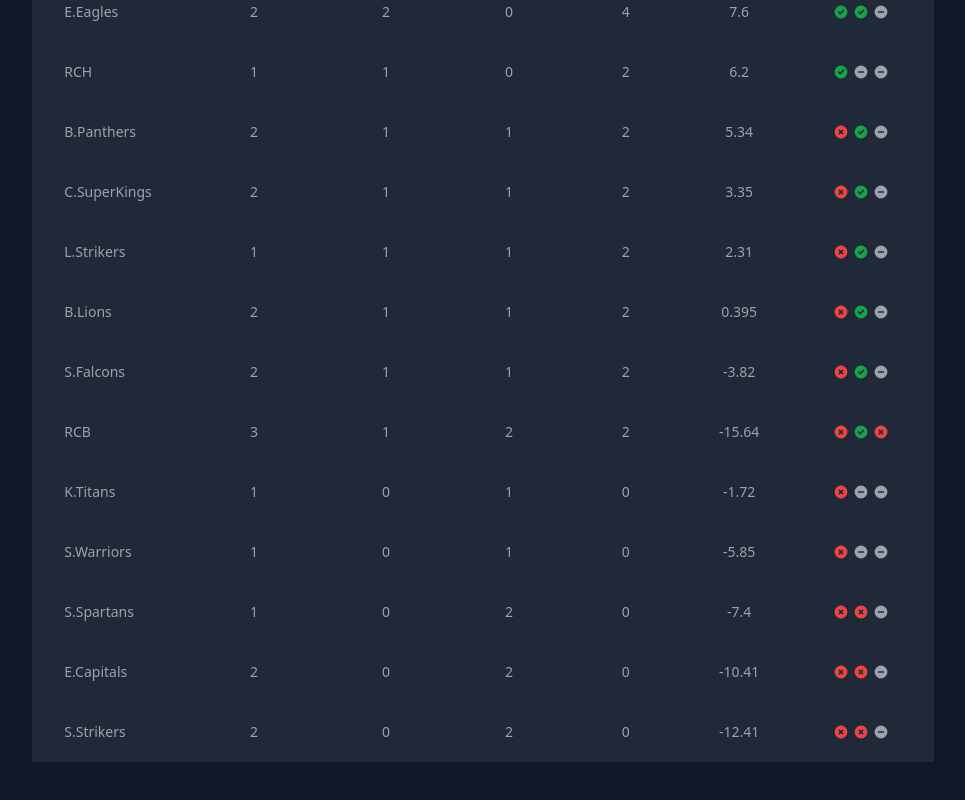
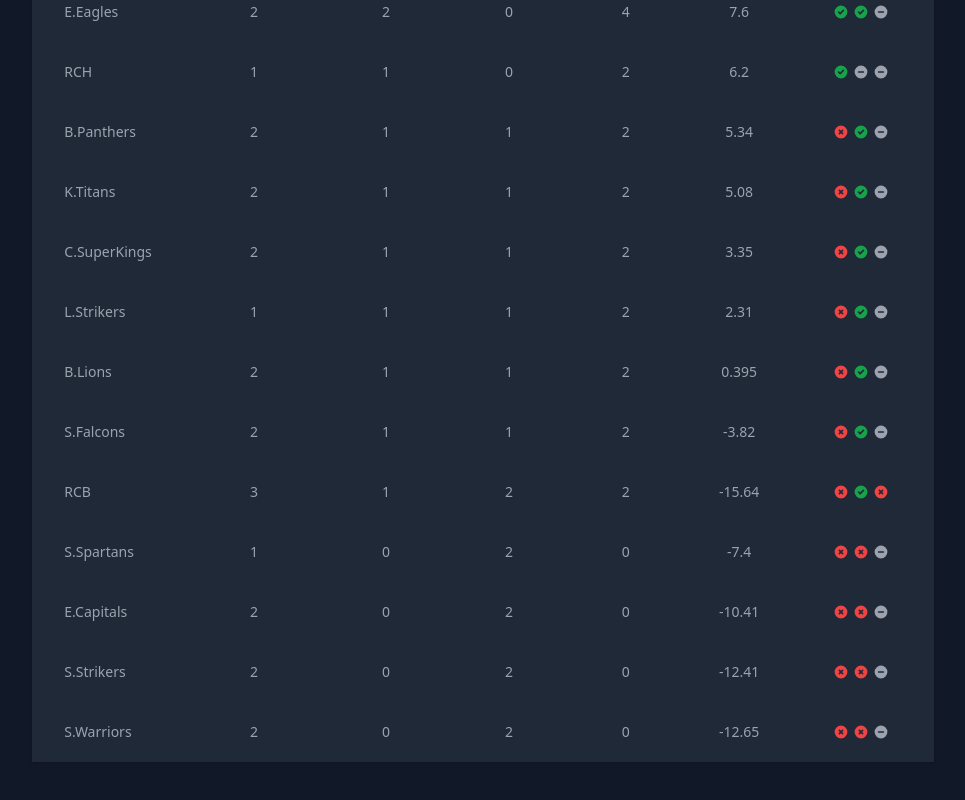
Before and after one commit to Dutt0408/my-project, a React (Create React App) app: page /PointTable in a window 1280 px wide. Shown: the part 402-1202 px from the top of the page, without its empty margins (157-1122 px from the left). Built offline with nearby package versions, Linux system fonts and the light colour scheme; a web font is replaced by a local one.

Commit message:
Commit 10.1

```diff
--- a/src/PointTable.js
+++ b/src/PointTable.js
@@ -193,12 +193,12 @@ export default function Schedule() {
     },
     {
       teamName: "S.Warriors",
-      match: 1,
+      match: 2,
       won: 0,
-      lost: 1,
-      NRR: -5.85,
+      lost: 2,
+      NRR: -12.65,
       pts: 0,
-      last3: "RPoint,DPoint,DPoint",
+      last3: "RPoint,RPoint,DPoint",
     },
     {
 
@@ -236,12 +236,12 @@ export default function Schedule() {
 
 
       teamName: "K.Titans",
-      match: 1,
-      won: 0,
+      match: 2,
+      won: 1,
       lost: 1,
-      NRR: -1.72,
-      pts: 0,
-      last3: "RPoint,DPoint,DPoint",
+      NRR: 5.08,
+      pts: 2,
+      last3: "RPoint,GPoint,DPoint",
     },
     {
 
--- a/src/Schedule.js
+++ b/src/Schedule.js
@@ -23,7 +23,7 @@ const scheduleData = {
     { "Match": 13, "Team1": "Royal Challangers.H", "Team2": "ETOBICOKE CAPITALS", "TimeFrame": "10am-11pm","Day": "Saturday","isOver": true,"ResultURL": "Result13.png","Winner":"RCH won!!" },
     { "Match": 14, "Team1": "LONDON STRIKERS", "Team2": "S.STRIKERS", "TimeFrame": "11am-12pm","Day": "Saturday","isOver": true,"ResultURL": "Result14.png" ,"Winner":"LONDON STRIKERS won!!"},
     { "Match": 15, "Team1": "C. SUPER KINGS", "Team2": "Royal Challangers.B", "TimeFrame": "12pm-1pm","Day": "Saturday","isOver": true,"ResultURL": "Result15.png","Winner":"C. SUPER KINGS won!!" },
-    { "Match": 16, "Team1": "KITCHNER TITANS", "Team2": "S.WARRIORS", "TimeFrame": "1pm-2pm","Day": "Saturday","isOver": false,"ResultURL": "Result16.png","Winner":"" },
+    { "Match": 16, "Team1": "KITCHNER TITANS", "Team2": "S.WARRIORS", "TimeFrame": "1pm-2pm","Day": "Saturday","isOver": true,"ResultURL": "Result16.png","Winner":"KITCHNER TITANS won!!!" },
     { "Match": 17, "Team1": "Royal Challangers.H", "Team2": "BRAMPTON LIONS", "TimeFrame": "2pm-3pm","Day": "Saturday","isOver": false,"ResultURL": "Result17.png","Winner":"" },
     { "Match": 18, "Team1": "LONDON STRIKERS", "Team2": "ETOBICOKE EAGLES", "TimeFrame": "3pm-4pm","Day": "Saturday","isOver": false,"ResultURL": "Result18.png","Winner":"" },
     { "Match": 19, "Team1": "S.SPARTANS", "Team2": "C. SUPER KINGS", "TimeFrame": "4pm-5pm","Day": "Saturday","isOver": false,"ResultURL": "Result19.png","Winner":"" },
```
Also changed, not shown: public/Result16.png (added).
